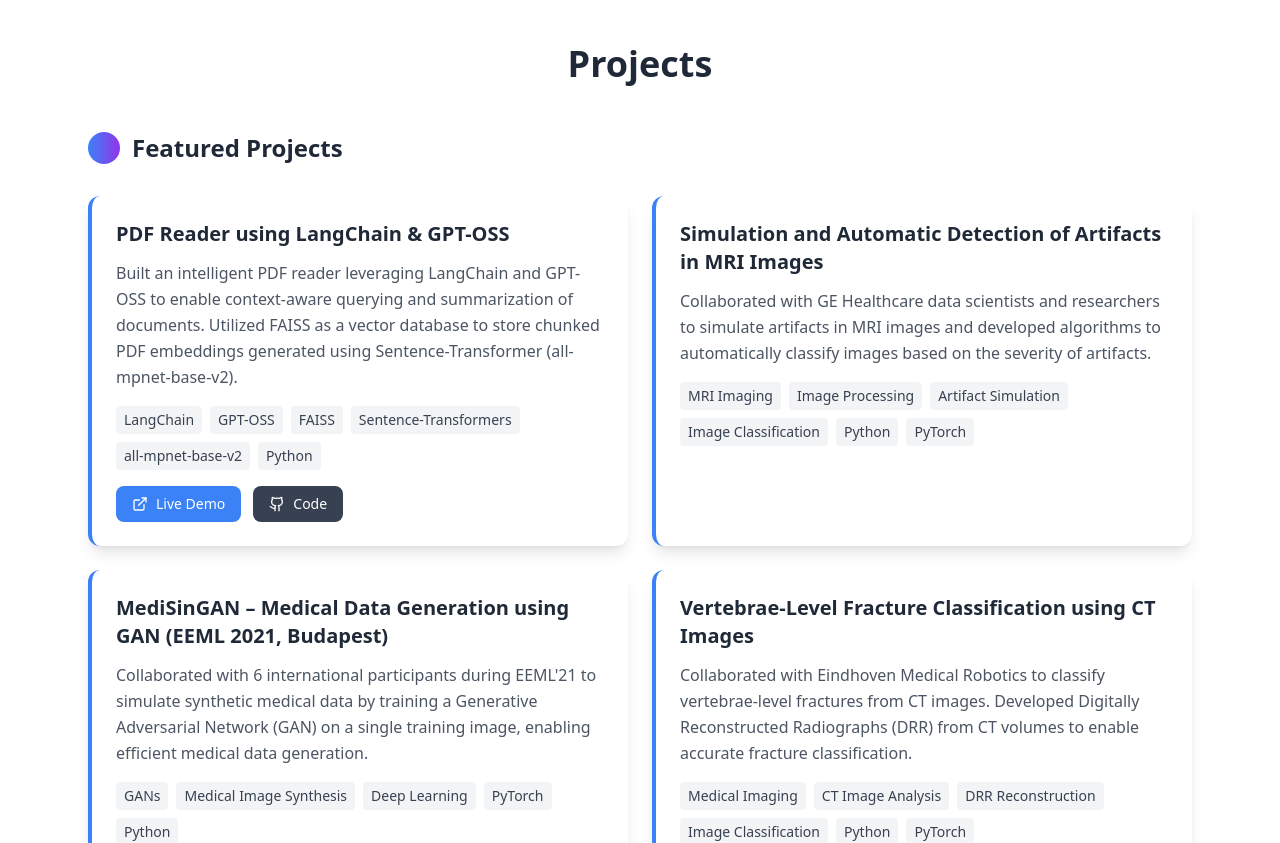
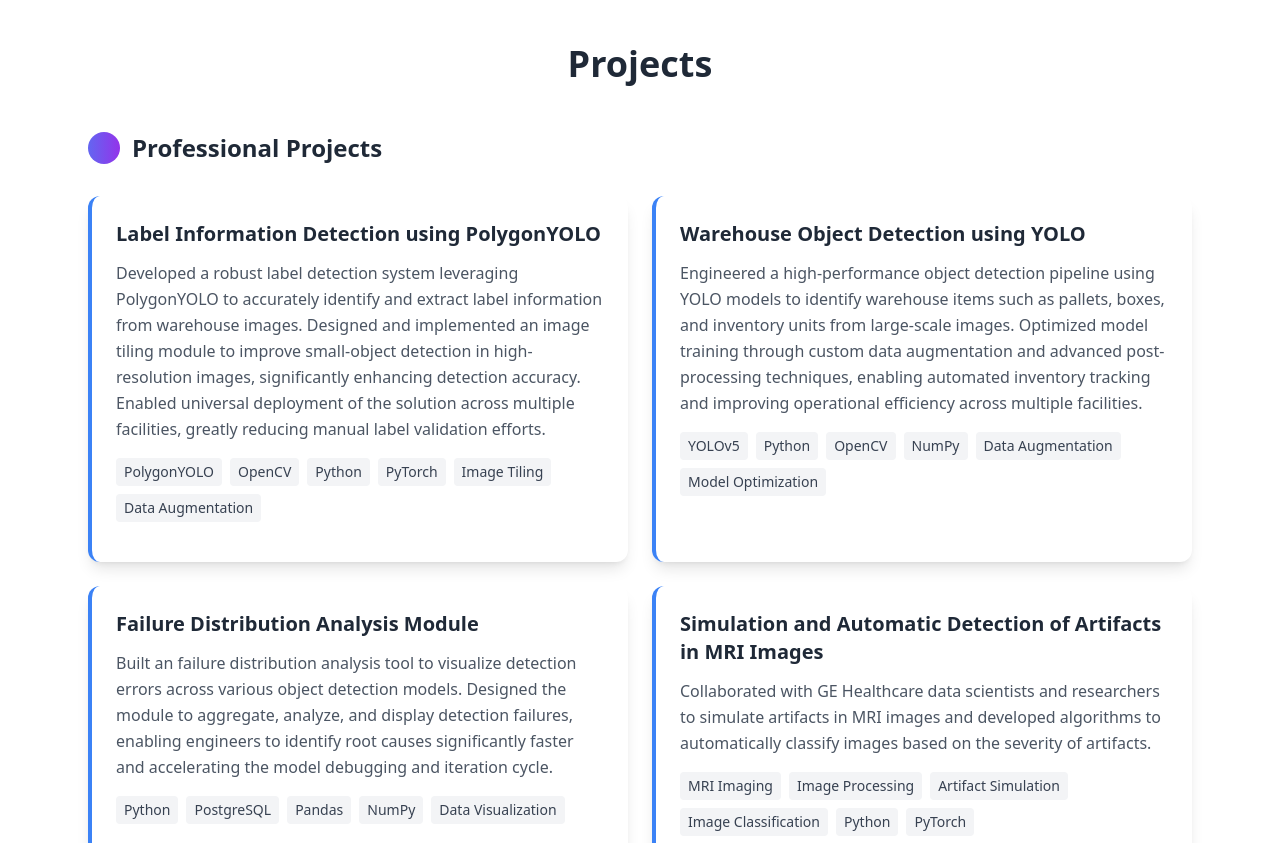
Before and after one commit to Madhu081096/madhu08.github.io, a React (Vite) app: page / in a window 1280 px wide. Shown: the part 2280-3123 px from the top of the page. Built offline with nearby package versions, Linux system fonts and the light colour scheme.

Commit message:
Add Professional Projects section and reorganize projects

```diff
--- a/src/components/Projects.tsx
+++ b/src/components/Projects.tsx
@@ -2,6 +2,34 @@ import React from 'react';
 import { ExternalLink, Github, FileText } from 'lucide-react';
 
 const Projects = () => {
+  const professionalProjects = [
+    {
+      title: "Label Information Detection using PolygonYOLO",
+      description: "Developed a robust label detection system leveraging PolygonYOLO to accurately identify and extract label information from warehouse images. Designed and implemented an image tiling module to improve small-object detection in high-resolution images, significantly enhancing detection accuracy. Enabled universal deployment of the solution across multiple facilities, greatly reducing manual label validation efforts.",
+      techStack: ["PolygonYOLO", "OpenCV", "Python", "PyTorch", "Image Tiling", "Data Augmentation"]
+    },
+    {
+      title: "Warehouse Object Detection using YOLO",
+      description: "Engineered a high-performance object detection pipeline using YOLO models to identify warehouse items such as pallets, boxes, and inventory units from large-scale images. Optimized model training through custom data augmentation and advanced post-processing techniques, enabling automated inventory tracking and improving operational efficiency across multiple facilities.",
+      techStack: ["YOLOv5", "Python", "OpenCV", "NumPy", "Data Augmentation", "Model Optimization"]
+    },
+    {
+      title: "Failure Distribution Analysis Module",
+      description: "Built an failure distribution analysis tool to visualize detection errors across various object detection models. Designed the module to aggregate, analyze, and display detection failures, enabling engineers to identify root causes significantly faster and accelerating the model debugging and iteration cycle.",
+      techStack: ["Python", "PostgreSQL", "Pandas", "NumPy", "Data Visualization"]
+    },
+    {
+      title: "Simulation and Automatic Detection of Artifacts in MRI Images",
+      description: "Collaborated with GE Healthcare data scientists and researchers to simulate artifacts in MRI images and developed algorithms to automatically classify images based on the severity of artifacts.",
+      techStack: ["MRI Imaging", "Image Processing", "Artifact Simulation", "Image Classification", "Python", "PyTorch"]
+    },
+    {
+      title: "Vertebrae-Level Fracture Classification using CT Images",
+      description: "Collaborated with Eindhoven Medical Robotics to classify vertebrae-level fractures from CT images. Developed Digitally Reconstructed Radiographs (DRR) from CT volumes to enable accurate fracture classification.",
+      techStack: ["Medical Imaging", "CT Image Analysis", "DRR Reconstruction", "Image Classification", "Python", "PyTorch"]
+    }
+  ];
+
   const featuredProjects = [
     {
       title: "PDF Reader using LangChain & GPT-OSS",
@@ -17,16 +45,6 @@ const Projects = () => {
     },
     {
       title: "MediSinGAN – Medical Data Generation using GAN (EEML 2021, Budapest)",
-      description: "Collaborated with 6 international participants during EEML'21 to simulate synthetic medical data by training a Generative Adversarial Network (GAN) on a single training image, enabling efficient medical data generation.",
-      techStack: ["GANs", "Medical Image Synthesis", "Deep Learning", "PyTorch", "Python"],
-      codeLink: "https://github.com/CREVIOS/MediSinGAN"
-    },
-    {
-      title: "Vertebrae-Level Fracture Classification using CT Images",
-      description: "Collaborated with Eindhoven Medical Robotics to classify vertebrae-level fractures from CT images. Developed Digitally Reconstructed Radiographs (DRR) from CT volumes to enable accurate fracture classification.",
-      techStack: ["Medical Imaging", "CT Image Analysis", "DRR Reconstruction", "Image Classification", "Python", "PyTorch"]
-    },
-    {
       title: "Real-Time Machine Vision System for Industrial Component Analysis",
       description: "Designed and developed a real-time machine vision system for critical dimension analysis of industrial components. Implemented Canny edge detection for precise dimension measurement of industrial sleeves and deployed the solution on a Raspberry Pi.",
       techStack: ["Machine Vision", "Edge Detection", "Image Processing", "Raspberry Pi", "OpenCV", "Python"]
@@ -109,6 +127,18 @@ const Projects = () => {
 
         <div className="mb-16">
           <h3 className="text-2xl font-semibold mb-8 text-gray-800 flex items-center gap-3">
+            <div className="w-8 h-8 bg-gradient-to-r from-indigo-500 to-purple-600 rounded-full"></div>
+            Professional Projects
+          </h3>
+          <div className="grid md:grid-cols-2 gap-6 mb-16">
+            {professionalProjects.map((project, index) => (
+              <ProjectCard key={index} project={project} isFeatured={true} />
+            ))}
+          </div>
+        </div>
+
+        <div className="mb-16">
+          <h3 className="text-2xl font-semibold mb-8 text-gray-800 flex items-center gap-3">
             <div className="w-8 h-8 bg-gradient-to-r from-blue-500 to-purple-600 rounded-full"></div>
             Featured Projects
           </h3>
```
